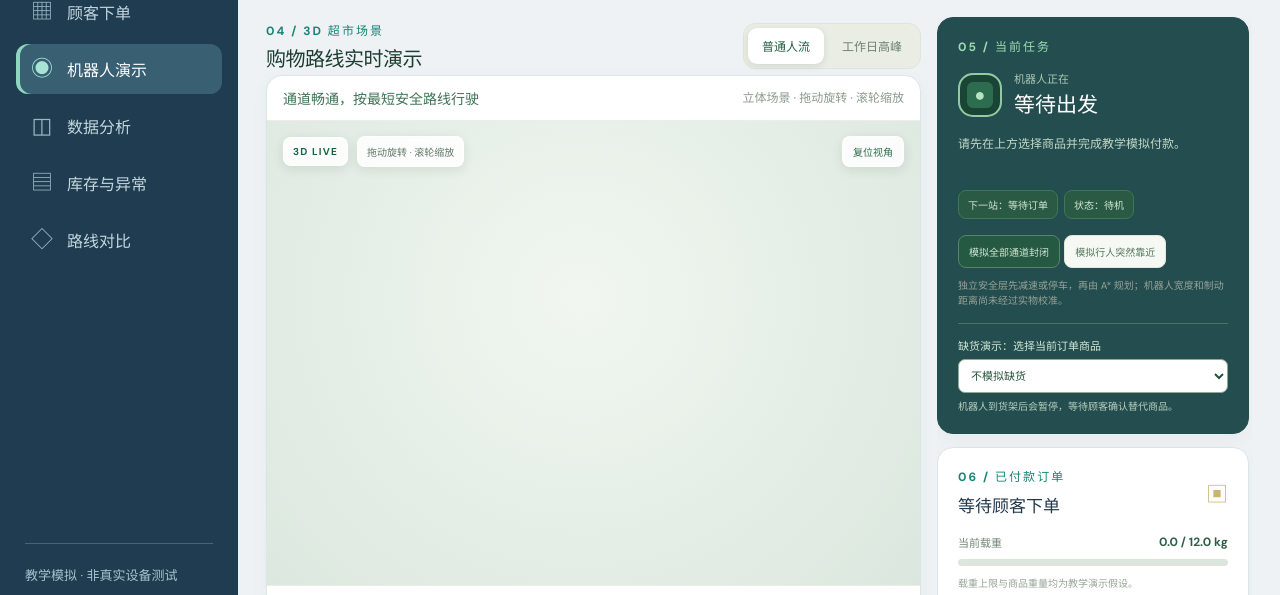
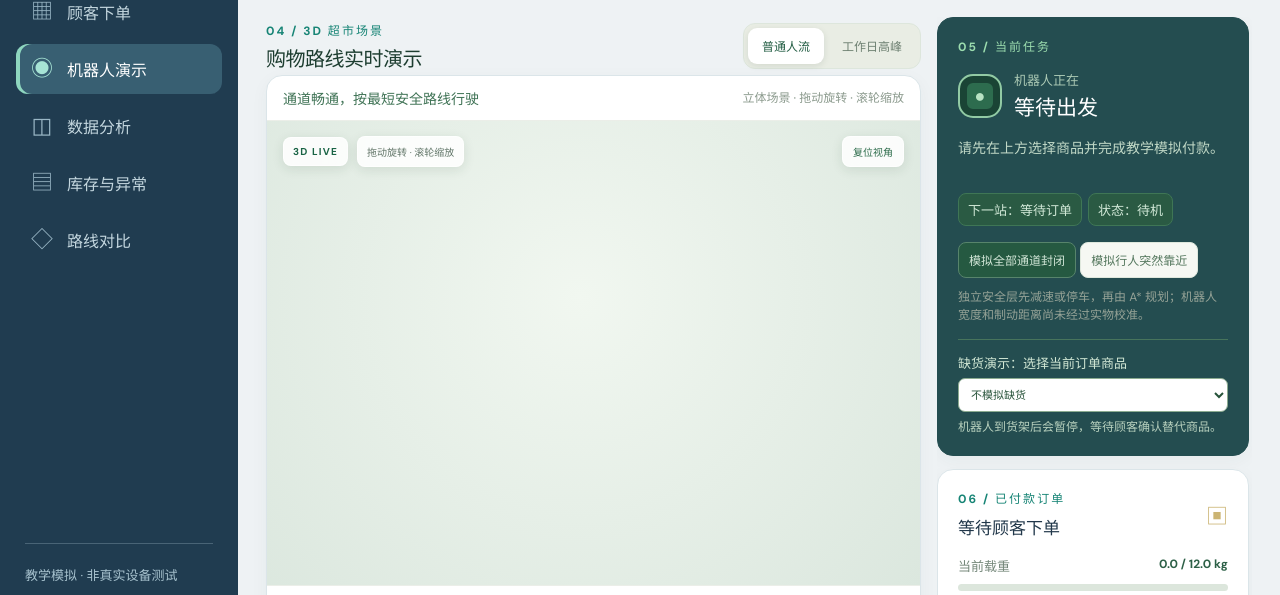
Before and after one commit to joe-8899/int6143-supermarket-robot, a plain HTML site: page index.html in a window 1280 px wide. Shown: the part 193-788 px from the top of the page. Drawn offline with nearby package versions, Linux system fonts and the light colour scheme.

Commit message:
Improve presentation readability of robot status

```diff
--- a/ui.css
+++ b/ui.css
@@ -45,6 +45,10 @@ main{grid-column:2;grid-row:2;min-width:0;padding:20px 0 28px}
 .sidebar{padding-top:0;max-height:calc(100vh - 180px);min-height:590px;overflow-y:auto;overscroll-behavior:contain;padding-right:3px}
 .sidebar .current-card{background:#244d50;border-color:#244d50}
 .sidebar .side-card{flex:none}
+.sidebar .small-label,.sidebar .status-pills span,.sidebar .stockout-control label,.sidebar .load-label{font-size:13px}
+.sidebar .current-detail,.sidebar .item-name{font-size:14px}
+.sidebar .side-test-btn,.sidebar .stockout-control p,.sidebar .assumption{font-size:12px}
+.sidebar .shopping-list li{line-height:1.5}
 .control-bar{min-height:72px}
 .primary-btn,.secondary-btn{font-size:14px}
 .map-legend{font-size:12px}
```
